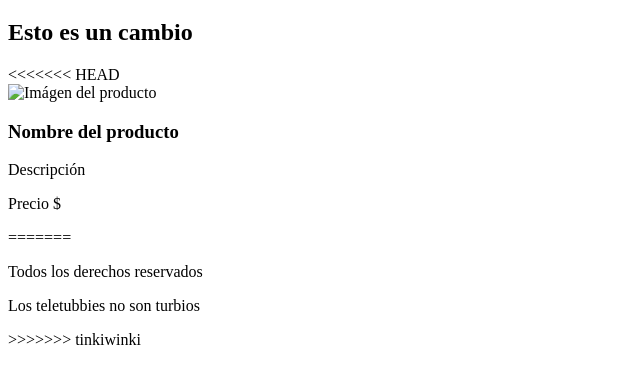
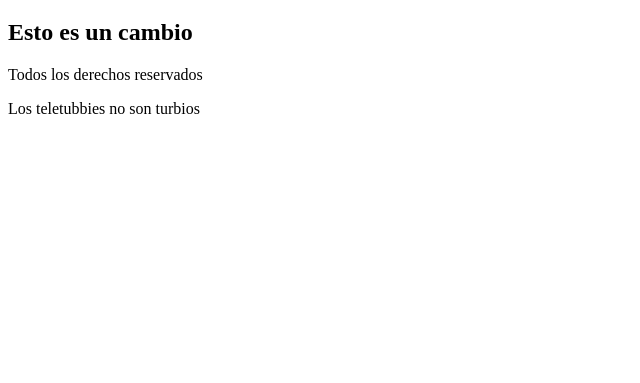
Before and after one commit to Osvalam86/prueba--coder, a plain HTML site: page index.html in a window 1280 px wide. Shown: the part 61-444 px from the top of the page, without its empty margins (0-640 px from the left). Drawn offline with Linux system fonts and the light colour scheme.

Commit message:
Se corrigen conflictos, manteniendo el footer

```diff
--- a/index.html
+++ b/index.html
@@ -9,18 +9,9 @@
     <h1>Clase 11 - GitHub</h1>
     <h2>Esto es un cambio</h2>
 
-<<<<<<< HEAD
-    <div>
-      <img src="" alt="Imágen del producto" />
-      <h3>Nombre del producto</h3>
-      <p>Descripción</p>
-      <p>Precio $</p>
-    </div>
-=======
     <footer>
       <p>Todos los derechos reservados</p>
       <p>Los teletubbies no son turbios</p>
     </footer>
->>>>>>> tinkiwinki
   </body>
 </html>
```
